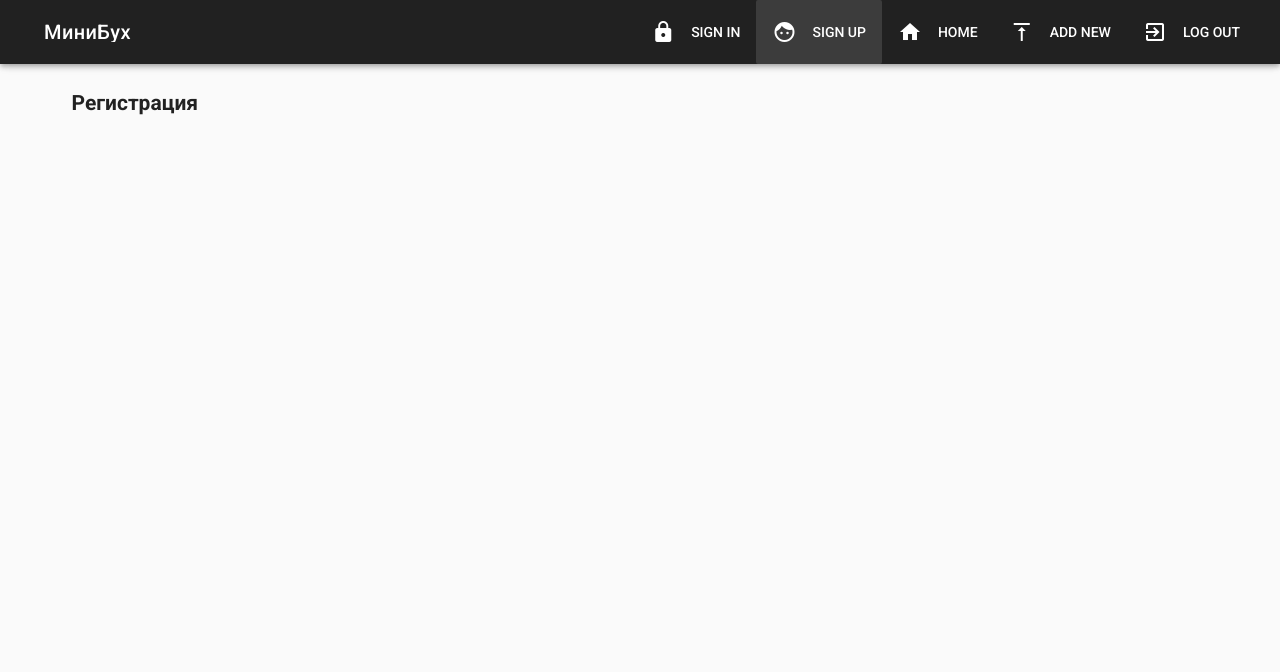
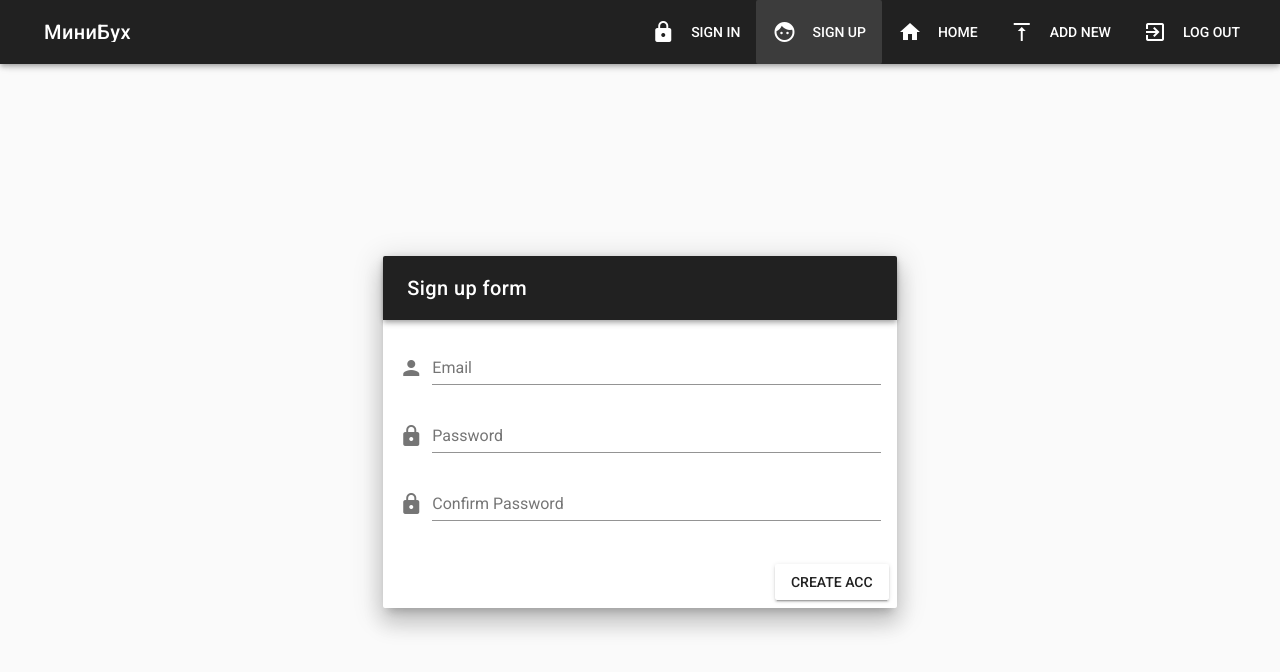
Before and after one commit to Hakoba/bookkeeping, a Vue app: page /sign_up in a window 1280 px wide. Shown: the top 672 px of the page. Built offline with nearby package versions, Linux system fonts and the light colour scheme.

Commit message:
add registration page

```diff
--- a/src/components/auth/Sign_in.vue
+++ b/src/components/auth/Sign_in.vue
@@ -4,7 +4,7 @@
           <v-flex xs12 sm8 md5>
             <v-card class="elevation-15">
               <v-toolbar dark>
-                <v-toolbar-title>Login form</v-toolbar-title>
+                <v-toolbar-title>Sign form</v-toolbar-title>
 
                 <v-tooltip right>
                   <v-btn slot="activator" icon large href="https://codepen.io/johnjleider/pen/wyYVVj" target="_blank">
--- a/src/components/auth/Sign_up.vue
+++ b/src/components/auth/Sign_up.vue
@@ -1,17 +1,81 @@
 <template>
-  <v-container>
-    <v-layout row>
-      <v-flex xs12>
-        <h2>Регистрация</h2>
-      </v-flex>
-    </v-layout>
-  </v-container>
+<v-container fluid fill-height>
+        <v-layout align-center justify-center>
+          <v-flex xs12 sm8 md5>
+            <v-card class="elevation-15">
+              <v-toolbar dark>
+                <v-toolbar-title>Sign up form</v-toolbar-title>
+
+                <v-tooltip right>
+                  <v-btn slot="activator" icon large href="https://codepen.io/johnjleider/pen/wyYVVj" target="_blank">
+                    <v-icon large>mdi-codepen</v-icon>
+                  </v-btn>
+                  <span>Codepen</span>
+                </v-tooltip>
+              </v-toolbar>
+              <v-card-text>
+                <v-form ref="form" v-model="valid" lazy-validation>
+                  <v-text-field
+                   v-model="email" color="grey" prepend-icon="person"
+                   name="email" label="Email" type="email"
+                   :rules="emailRules"
+                  ></v-text-field>
+                  <v-text-field
+                  v-model="password" color="grey" prepend-icon="lock" name="password"
+                  label="Password" type="password" :rules="passwordRules"
+                  ></v-text-field>
+                  <v-text-field
+                  v-model="confirmPassword" color="grey" prepend-icon="lock" name="confirmPassword"
+                  label="Confirm Password" type="password" :rules="confirmPasswordRules"
+                  ></v-text-field>
+                </v-form>
+              </v-card-text>
+              <v-card-actions>
+                <v-spacer></v-spacer>
+                <v-btn
+                 :disabled="!valid"
+                 class="white"
+
+                 @click="onSubmit">Create Acc</v-btn>
+              </v-card-actions>
+            </v-card>
+          </v-flex>
+        </v-layout>
+      </v-container>
 </template>
 
 <script>
 export default {
   data () {
     return {
+      email: '',
+      password: '',
+      confirmPassword: '',
+      valid: false,
+      emailRules: [
+        v => !!v || 'E-mail is required',
+        v => /.+@.+/.test(v) || 'E-mail must be valid'
+      ],
+      passwordRules: [
+        v => !!v || 'Password is required',
+        v => (v && v.length >= 3) || 'Password must be more than 3 characters'
+      ],
+      confirmPasswordRules: [
+        v => !!v || 'Password is required',
+        v => (v && v.length >= 3) || 'Password must be more than 3 characters',
+        v => v == this.password || 'passwords must be the same'
+      ]
+    }
+  },
+  methods: {
+    onSubmit () {
+      if (this.$refs.form.validate()) {
+        const user = {
+          email: this.email,
+          password: this.password
+        }
+        console.log(user);
+      }
     }
   }
 }
```
